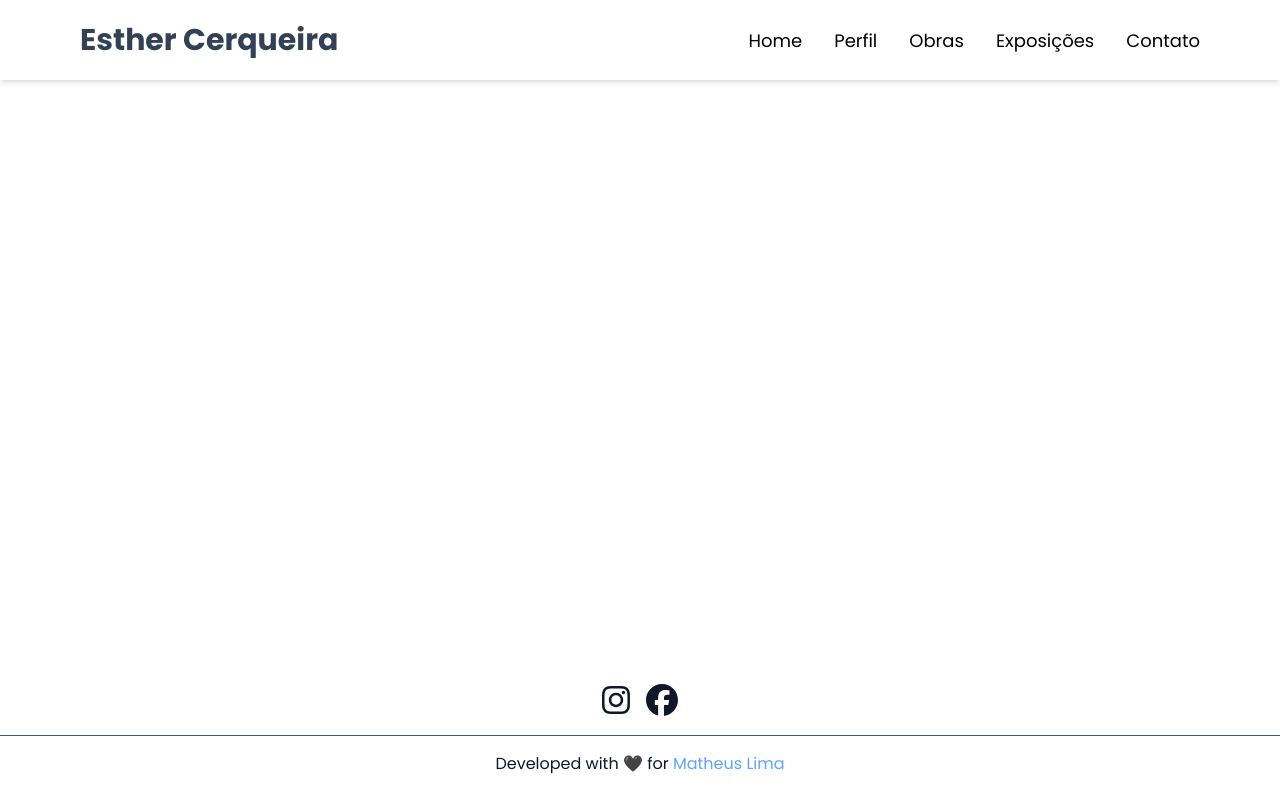
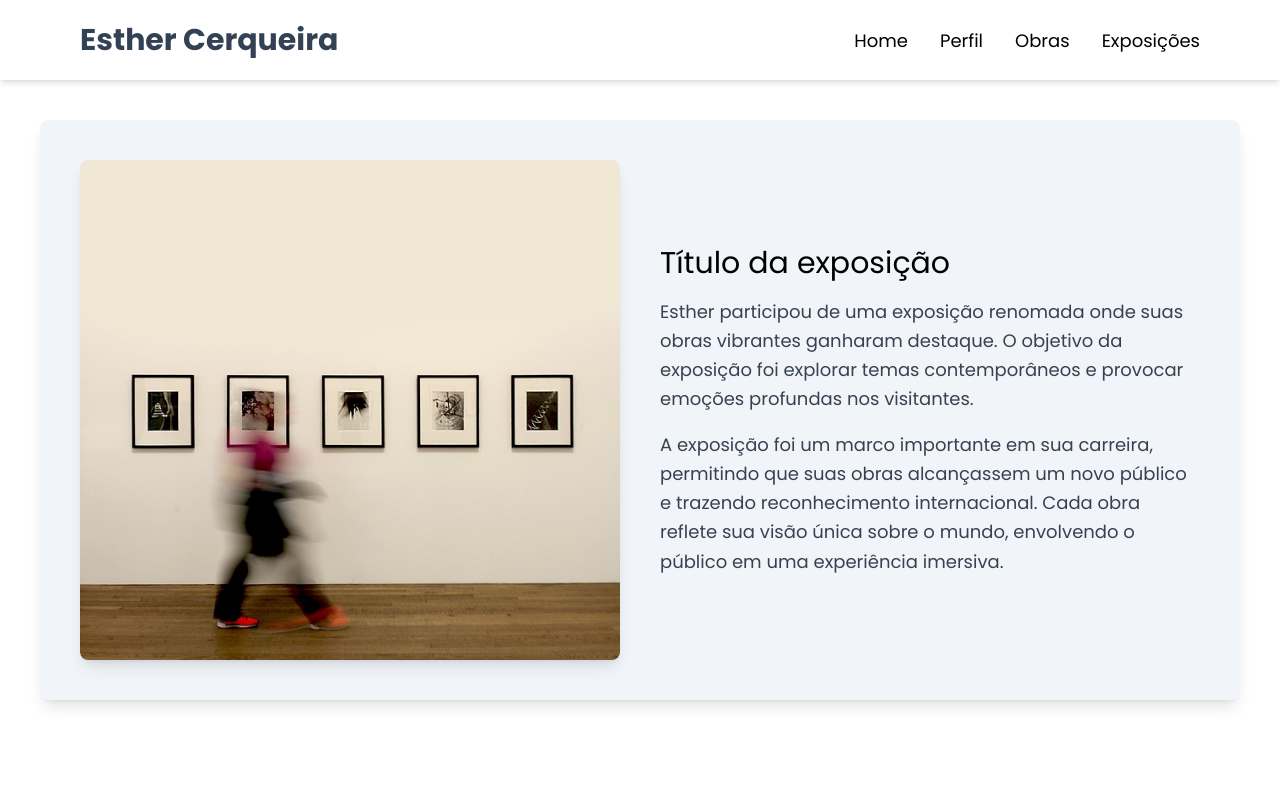
Before and after one commit to Matheuslbm/art-portfolio, a React (Vite) app in the folder front/portfolio-art/: page /exposicoes in a window 1280 px wide. Shown: the top 800 px of the page. Built offline with nearby package versions, Linux system fonts and the light colour scheme.

Commit message:
rota expo ok

```diff
--- a/front/portfolio-art/src/components/Nav.jsx
+++ b/front/portfolio-art/src/components/Nav.jsx
@@ -37,9 +37,7 @@ const Nav = () => {
                         <li>
                             <Link to="/exposicoes" className="hover:text-gray-400 hover:border-b-2 border-slate-800">Exposições</Link>
                         </li>
-                        <li>
-                            <Link to="/contato" className="hover:text-gray-400 hover:border-b-2 border-slate-800">Contato</Link>
-                        </li>
+
                     </ul>
                 </div>
             </div>
@@ -60,9 +58,7 @@ const Nav = () => {
                         <li>
                             <Link to="/exposicoes" onClick={toggleMenu} className="text-xl hover:text-gray-400 hover:border-b-2 border-slate-800">Exposições</Link>
                         </li>
-                        <li>
-                            <Link to="/contato" onClick={toggleMenu} className="text-xl hover:text-gray-400 hover:border-b-2 border-slate-800">Contato</Link>
-                        </li>
+
                     </ul>
                 </div>
             )}
--- a/front/portfolio-art/src/pages/Exposicao.jsx
+++ b/front/portfolio-art/src/pages/Exposicao.jsx
@@ -4,16 +4,41 @@ import Footer from '../components/Footer'
 import Aos from "aos";
 
 const Expo = () => {
+    useEffect(() => {
+        Aos.init(); // Inicializa o AOS para animações
+    }, []);
     return (
         <>
-        <div className="flex flex-col min-h-screen">
             <Nav/>
-                <div className="flex-grow">
+              {/* Container principal */}
+              <div className="container mx-auto p-10 mb-96">
+                    {/* Seção da exposição */}
+                    <div className="flex flex-col lg:flex-row items-center justify-between p-10 bg-slate-100 rounded-lg shadow-lg" data-aos='fade-up'>
+                         {/* Imagem da exposição à esquerda */}
+                         <div className="lg:w-1/2 mb-8 lg:mb-0 lg:mr-10">
+                            <img
+                            src="galeria.jpg"
+                            alt="foto da exposicao"
+                            className="w-full h-auto rounded-lg shadow-lg"
+                            />
+                         </div>
+                          {/* Texto sobre a exposição à direita */}
+                          <div className="lg:w-1/2 text-left">
+                            <h2 className="text-3xl mb-4">Título da exposição</h2>
+                            <p className="text-gray-700 text-lg leading-relaxed mb-4">Esther participou de uma exposição renomada onde suas obras vibrantes ganharam destaque. O objetivo da exposição foi explorar temas contemporâneos e provocar emoções profundas nos visitantes.
 
-                </div>
+                            </p>
+                            <p className="text-gray-700 text-lg leading-relaxed">
+                            A exposição foi um marco importante em sua carreira, permitindo que suas obras alcançassem um novo público e trazendo reconhecimento internacional. Cada obra reflete sua visão única sobre o mundo, envolvendo o público em uma experiência imersiva.
+
+                            </p>
+                          </div>
+
+                    </div>
+              </div>
 
             <Footer/>
-        </div>
+
         </>
     )
 }
```
